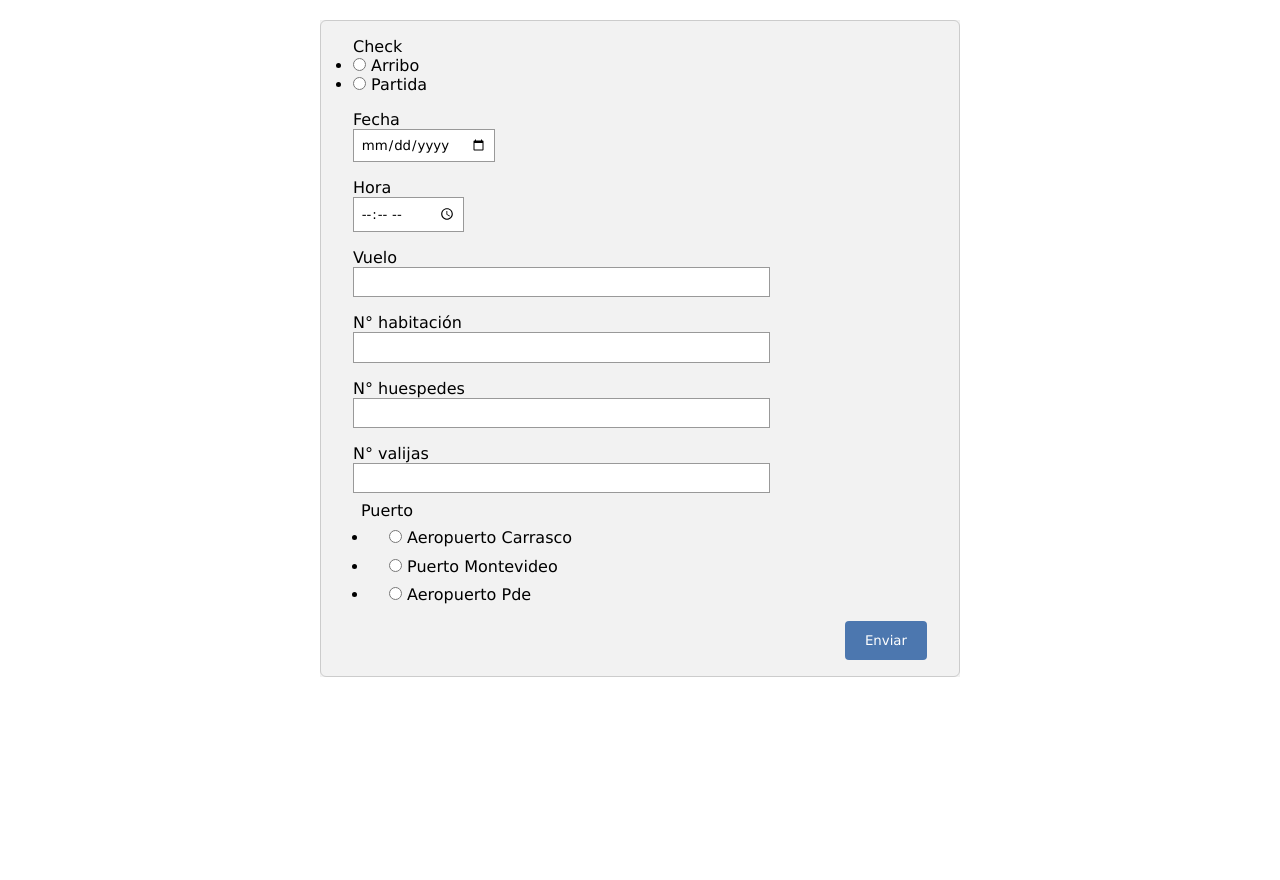
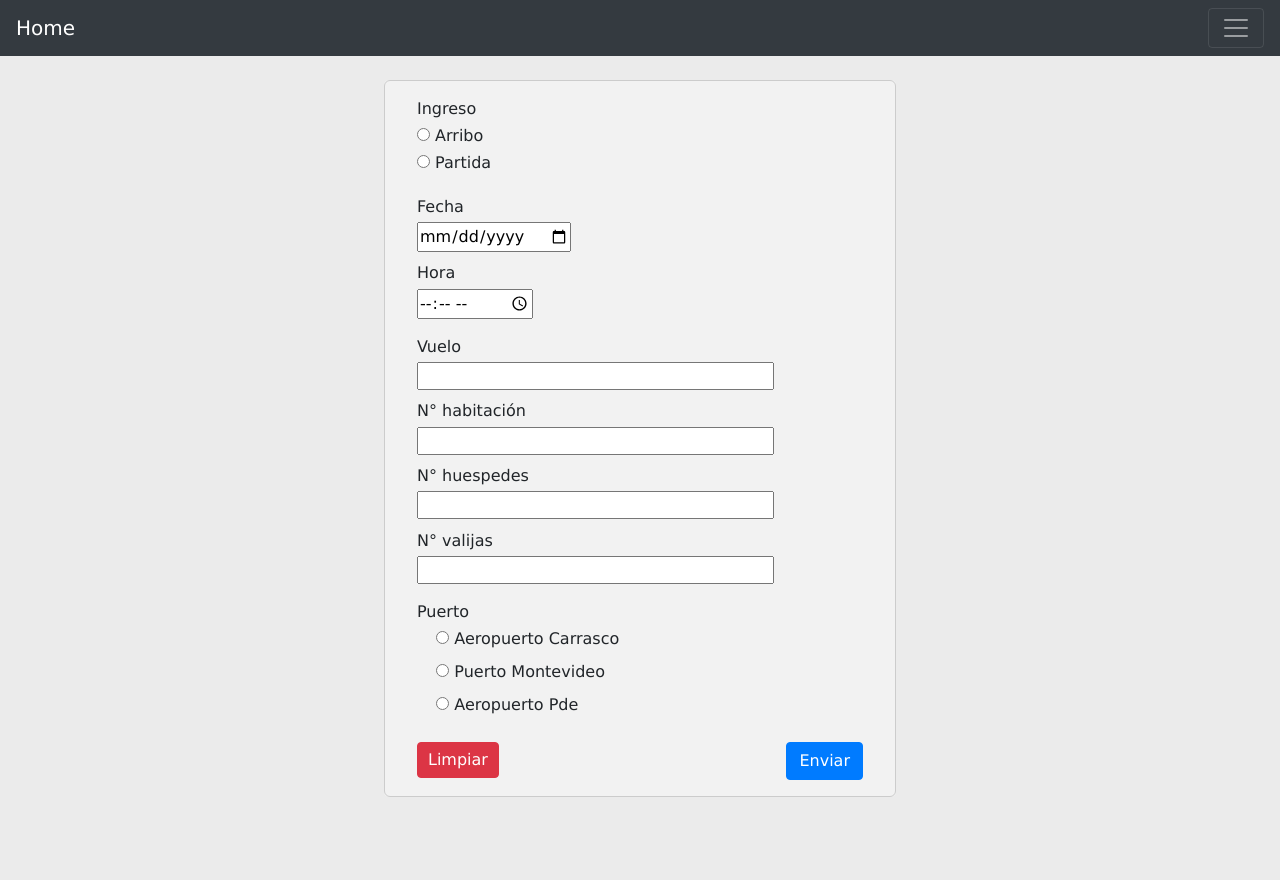
Before and after one commit to ayrton-coelho/SV_hotel, a Flask app: page / in a window 1280 px wide. Before the commit the page ends 677 px from the top, so only its background shows below. Run offline with Flask 2, Linux system fonts and the light colour scheme; some libraries are stand-ins or nearby versions.

Commit message:
fully styled, clear form button

```diff
--- a/app.py
+++ b/app.py
@@ -259,6 +259,15 @@ def transporte_comment_out(id):
     else:
         return render_template('comment_out.html', form=form, id=id)
 
+##-----------------##
+# Display comments. #
+##-----------------##
+@app.route('/comments')
+def display_comments():
+    comments_in = comentario_in.query.all()
+    comments_out = comentario_out.query.all()
+    return render_template('table_comments.html', comments_in=comments_in, comments_out=comments_out)
+
 #----------------##
 # Run Application #
 #----------------##
--- a/modules/comment_in.py
+++ b/modules/comment_in.py
@@ -1,9 +1,10 @@
 from flask_wtf import FlaskForm
 from wtforms import StringField, SubmitField
 from wtforms.widgets import TextArea
+from wtforms.validators import InputRequired
 
 class Comment_in(FlaskForm):
-    comment = StringField('Añadir comentario', widget=TextArea())
+    comment = StringField('Añadir comentario', widget=TextArea(), validators=[InputRequired()])
 
     enviar = SubmitField('Enviar')
 
--- a/modules/comment_out.py
+++ b/modules/comment_out.py
@@ -1,9 +1,10 @@
 from flask_wtf import FlaskForm
 from wtforms import StringField, SubmitField
 from wtforms.widgets import TextArea
+from wtforms.validators import InputRequired
 
 class Comment_out(FlaskForm):
-    comment = StringField('Añadir comentario', widget=TextArea())
+    comment = StringField('Añadir comentario', widget=TextArea(), validators=[InputRequired()])
 
     enviar = SubmitField('Enviar')
 
--- a/modules/form.py
+++ b/modules/form.py
@@ -3,7 +3,7 @@ from wtforms import StringField, SubmitField, IntegerField, DateField, RadioFiel
 from wtforms.validators import DataRequired, InputRequired, NumberRange
 
 class HotelForm(FlaskForm):
-    check = RadioField('Check',
+    check = RadioField('Ingreso',
                         choices=[('Arribo', 'Arribo'), ('Partida', 'Partida')],
                         validators=[InputRequired()])
 
--- a/static/css/form.css
+++ b/static/css/form.css
@@ -1,3 +1,11 @@
+#form {
+    margin: 80px auto;
+    font-size: medium;
+    width: 40%;
+    background-color: #f2f2f2;
+    border-radius: 5px;
+}
+
 fieldset {
     position: relative;
     padding: 1em 2em;
@@ -8,10 +16,19 @@ fieldset {
 
 label {
     display: block;
-    margin-top: 1em;
+    margin-top: 0.6em;
+    margin-bottom: 0.2em;
 }
 
-.checks label {
+ul {
+    list-style-type: none;
+}
+
+.form-check {
+    padding-left: 0;
+}
+
+.form-check label {
     margin-top: 0;
 }
 
@@ -19,25 +36,13 @@ label:first-of-type {
     margin-top: 0;
 }
 
-input {
+input .inputtext {
     padding: .5em;
     border: solid 1px #999;
 }
 
 .inputtext {
-    width: 70%;
-}
-
-.textbox {
-    margin-top: 1em;
-}
-
-.checks {
-    margin-bottom: 1em;
-}
-
-#puerto {
-    margin: 0.5em 0.5em;
+    width: 80%;
 }
 
 input[type=radio] + label {
@@ -47,45 +52,14 @@ input[type=radio] + label {
 }
 
 #puerto input[type=radio] {
-    margin-left: 1.5em;
+    margin-left: 1.2em;
     margin-bottom: 1em;
 }
 
-h3 {
-    margin: 0.5em 0.5em;
-}
-
 #enviar {
-    background-color: #4c77af;
-    color: white;
-    padding: 12px 20px;
-    border: none;
-    border-radius: 4px;
-    cursor: pointer;
     float: right;
 }
 
 #limpiar {
-    position: absolute;
-    background-color: #cc442c;
-    color: white;
-    padding: 6px 9px;
-    margin-bottom: 1.5em;
-    border: none;
-    border-radius: 4px;
-    cursor: pointer;
-    float: left;
-    bottom: 0;
+    padding: 5px 10px;
 }
-
-#main_form {
-    border-radius: 5px;
-    padding: 20px 0;
-    width: 100%;
-}
-
-#main_form form {
-    margin: auto;
-    width: 50%;
-    background-color: #f2f2f2;
-}
--- a/static/css/main.css
+++ b/static/css/main.css
@@ -4,7 +4,7 @@ html, body {
 }
 
 body {
-    background-color: #fff;
+    background-color: rgb(235, 235, 235);
     margin: 0;
     padding: 0;}
 
@@ -18,3 +18,7 @@ body {
     text-align: center;
     width: 100%;
 }
+
+table {
+    background-color: #fff;
+}
--- /dev/null
+++ b/static/js/datepicker.js
@@ -0,0 +1 @@
+$('.datepicker').datepicker();
--- /dev/null
+++ b/static/js/form.js
@@ -0,0 +1,4 @@
+function clearform() {
+    form = document.querySelector("#main_form");
+    form.reset();
+}
--- a/templates/base.html
+++ b/templates/base.html
@@ -4,10 +4,27 @@
     <meta charset="UTF-8">
     <meta http-equiv="X-UA-Compatible" content="IE=edge">
     <meta name="viewport" content="width=device-width, initial-scale=1.0">
+    <link rel="stylesheet" href="https://stackpath.bootstrapcdn.com/bootstrap/4.4.1/css/bootstrap.min.css" integrity="sha384-Vkoo8x4CGsO3+Hhxv8T/Q5PaXtkKtu6ug5TOeNV6gBiFeWPGFN9MuhOf23Q9Ifjh" crossorigin="anonymous">
     <link rel="stylesheet" href="{{ url_for('static', filename='css/main.css') }}">
     {% block head %}{% endblock %}
 </head>
 <body>
+    <nav class="navbar navbar-inverse fixed-top navbar-dark bg-dark">
+        <a class="navbar-brand" href="/">Home</a>
+        <button class="navbar-toggler" type="button" data-toggle="collapse" data-target="#navbarNavAltMarkup" aria-controls="navbarNavAltMarkup" aria-expanded="false" aria-label="Toggle navigation">
+          <span class="navbar-toggler-icon"></span>
+        </button>
+        <div class="collapse navbar-collapse" id="navbarNavAltMarkup">
+          <div class="navbar-nav">
+            <a class="nav-item nav-link active" href="/hotel">Viajes Ingresados <span class="sr-only">(current)</span></a>
+            <a class="nav-item nav-link" href="/transporte">Transporte</a>
+            <a class="nav-item nav-link" href="/comments">Comentarios</a>
+          </div>
+        </div>
+    </nav>
     {% block body %}{% endblock %}
+    <script src="https://code.jquery.com/jquery-3.4.1.slim.min.js" integrity="sha384-J6qa4849blE2+poT4WnyKhv5vZF5SrPo0iEjwBvKU7imGFAV0wwj1yYfoRSJoZ+n" crossorigin="anonymous"></script>
+    <script src="https://cdn.jsdelivr.net/npm/popper.js@1.16.0/dist/umd/popper.min.js" integrity="sha384-Q6E9RHvbIyZFJoft+2mJbHaEWldlvI9IOYy5n3zV9zzTtmI3UksdQRVvoxMfooAo" crossorigin="anonymous"></script>
+    <script src="https://stackpath.bootstrapcdn.com/bootstrap/4.4.1/js/bootstrap.min.js" integrity="sha384-wfSDF2E50Y2D1uUdj0O3uMBJnjuUD4Ih7YwaYd1iqfktj0Uod8GCExl3Og8ifwB6" crossorigin="anonymous"></script>
 </body>
 </html>
--- a/templates/comment_in.html
+++ b/templates/comment_in.html
@@ -5,7 +5,7 @@
 <title>Comentario del viaje</title>
 {% endblock %}
 {% block body %}
-<div id="main_form">
+<div id="form">
     <form action="/transporte/comment/in/{{ id }}" method="post", id="ingresos">
         {{ form.hidden_tag() }}
         <fieldset>
@@ -15,7 +15,8 @@
             </div>
         </fieldset>
         <div class="buttons">
-            {{ form.enviar }}
+            {{ form.enviar(class="btn btn-primary") }}
+            <button type="button" class="btn btn-danger" id="limpiar" onclick="clearform()">Limpiar</button>
         </div>
     </form>
 </div>
--- a/templates/comment_out.html
+++ b/templates/comment_out.html
@@ -5,7 +5,7 @@
 <title>Comentario del viaje</title>
 {% endblock %}
 {% block body %}
-<div id="main_form">
+<div id="form">
     <form action="/transporte/comment/out/{{ id }}" method="post", id="ingresos">
         {{ form.hidden_tag() }}
         <fieldset>
@@ -15,7 +15,8 @@
             </div>
         </fieldset>
         <div class="buttons">
-            {{ form.enviar }}
+            {{ form.enviar(class="btn btn-primary") }}
+            <button type="button" class="btn btn-danger" id="limpiar" onclick="clearform()">Limpiar</button>
         </div>
     </form>
 </div>
--- a/templates/form_hotel_main.html
+++ b/templates/form_hotel_main.html
@@ -1,4 +1,4 @@
-{% extends 'base.html' %}
+{% extends "base.html" %}
 
 {% block head %}
 <link rel="stylesheet" href="{{ url_for('static', filename='css/form.css') }}">
@@ -6,40 +6,41 @@
 {% endblock %}
 
 {% block body %}
-<div id="main_form">
-    <form action="/" method="post" id="ingresos">
+<div id="form">
+    <form action="/" method="post" id="main_form">
         {{ form.hidden_tag() }}
         <fieldset>
-            <div class="checks" id="inout">
+            <div class="form-check">
                 {{ form.check.label }}
                 {{ form.check }}
             </div>
-            <div class="horafecha">
+            <div class="form-group">
                 {{ form.fecha.label }}
                 {{ form.fecha }}
                 {{ form.hora.label }}
                 {{ form.hora }}
             </div>
-            <div class="textbox">
-                {{ form.vuelo.label(class="inputtext") }}
+            <div class="form-group">
+                {{ form.vuelo.label }}
                 {{ form.vuelo(class="inputtext") }}
-                {{ form.habitacion.label(class="inputtext") }}
+                {{ form.habitacion.label }}
                 {{ form.habitacion(class="inputtext") }}
-                {{ form.huespedes.label(class="inputtext") }}
+                {{ form.huespedes.label }}
                 {{ form.huespedes(class="inputtext") }}
-                {{ form.valijas.label(class="inputtext") }}
+                {{ form.valijas.label }}
                 {{ form.valijas(class="inputtext") }}
             </div>
-            <div class="checks" id="puerto">
-                {{ form.puerto.label(class="puertos") }}
-                {{ form.puerto(class="puertos") }}
+            <div class="form-group">
+                {{ form.puerto.label }}
+                {{ form.puerto }}
             </div>
             <div class="buttons">
-                {{ form.enviar }}
+                {{ form.enviar(class="btn btn-primary") }}
+                <button type="button" class="btn btn-danger" id="limpiar" onclick="clearform()">Limpiar</button>
             </div>
         </fieldset>
     </form>
 </div>
 
-<!-- <script src="{{ url_for('static', filename='js/form.js') }}"></script> -->
+<script src="{{ url_for('static', filename='js/form.js') }}"></script>
 {% endblock %}
```
Also changed, not shown: static/css/table.css (+9 -26 lines), templates/form_edit_in.html (+15 -14 lines), templates/form_edit_out.html (+14 -13 lines), templates/table_comments.html (added, +37 -0 lines), templates/tables_hotel.html (+23 -23 lines), templates/tables_transporte.html (+22 -22 lines).
